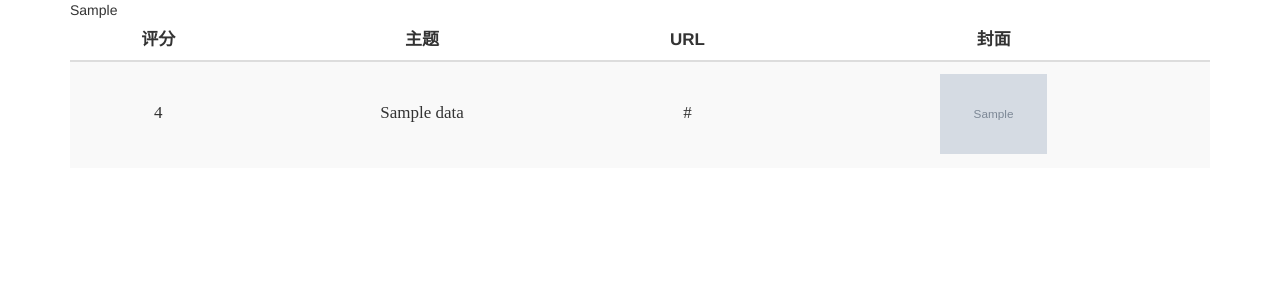
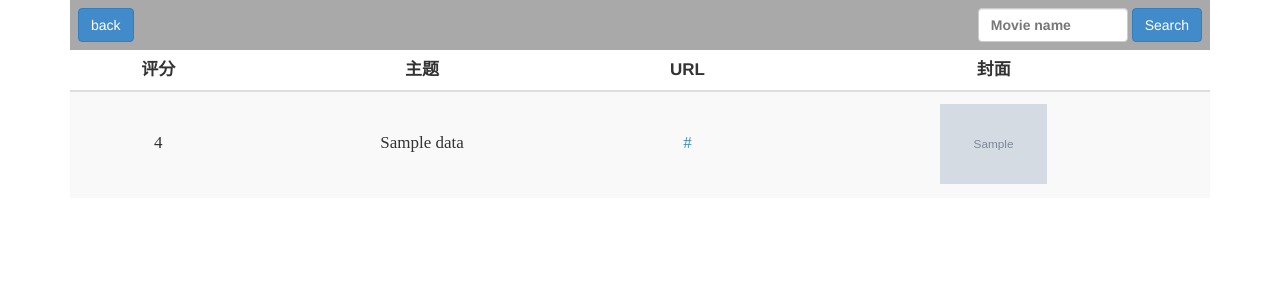
Before and after one commit to TIG-KI/DjangoSite, a Django app: template cmdb/templates/cmdb/success.html in a window 1280 px wide. Shown: the top 300 px of the page. Run offline with Django 3.2, Linux system fonts and the light colour scheme; the template is opened without the code that fills it: most values are stand-ins (such as "Sample title", 1, 10 or a date in 2020); grey boxes marked "Sample" are stand-in pictures; lists and menus that the app fills with data are empty; some libraries are stand-ins or nearby versions.

Commit message:
界面优化

```diff
--- a/cmdb/templates/cmdb/success.html
+++ b/cmdb/templates/cmdb/success.html
@@ -4,12 +4,13 @@
 
 <head>
     <meta charset="UTF-8">
-    <meta name="referrer" content="no-referrer" /> <!--可以让img标签预加载网络图片-->
+    <!--可以让img标签预加载网络图片-->
+    <meta name="referrer" content="no-referrer" />
     <title>登录成功</title>
     <script>
-        function addUser() {
+        function displayUser() {
             //js跳转
-            window.location.href = "/addUI/"
+            window.location.href = "/disPUI/"
         }
     </script>
     <script>
@@ -35,6 +36,20 @@
 
 <body>
     <div class="container">
+        <table style="width:100% ;background-color: darkgray">
+                <th  style="width: 50%;padding: 8px"><button class="btn btn-primary" onclick="displayUser()">back</button></th>
+                <th  style="width: 50%">
+                    <form class="form-inline" action="/findMovie/" method="post" align="right">
+                        {% csrf_token %}
+                        <div class="form-group"  style="padding: 8px">
+                            <input type="text" name="movieName" class="form-control" placeholder="Movie name" style="width: 150px">
+                            <button type="submit" class="btn btn-primary">Search</button>
+                        </div>
+                    </form>
+                </th>
+        </table>
+    </div>
+    <div class="container">
         <table class="table table-striped" style="font-size: 17px" >
             <thead>
                 <th class="text-center">评分</th>
@@ -43,20 +58,17 @@
                 <th class="text-center">封面</th>
             </thead>
             <tbody>
-
-                {% for x in info2 %}
-                {{ x }}
-                {% endfor %}
-
                 {% for x in data %}
                 <tr>
                     <td ><p class="test" style="width:100x;height:80px">{{ x.rate }}</p></td>
                     <td ><p class="test" style="width:100x;height:80px">{{ x.title }}</p></td>
-                    <td ><p class="test" style="width:100x;height:80px">{{ x.url }}</p></td>
+                    <td ><a href="{{ x.url }}"><p class="test" style="width:100x;height:80px">{{ x.url }}</p></a></td>
                     <td >
-                        <div style="width:100x;height:80px" class="test">
-                            <img src="{{x.cover}}">
-                        </div>
+                        <a href="{{x.cover}}">
+                            <div style="width:100x;height:80px" class="test">
+                                <img src="{{x.cover}}">
+                            </div>
+                        </a>
                     </td>
                 </tr>
                 {% endfor %}
```
